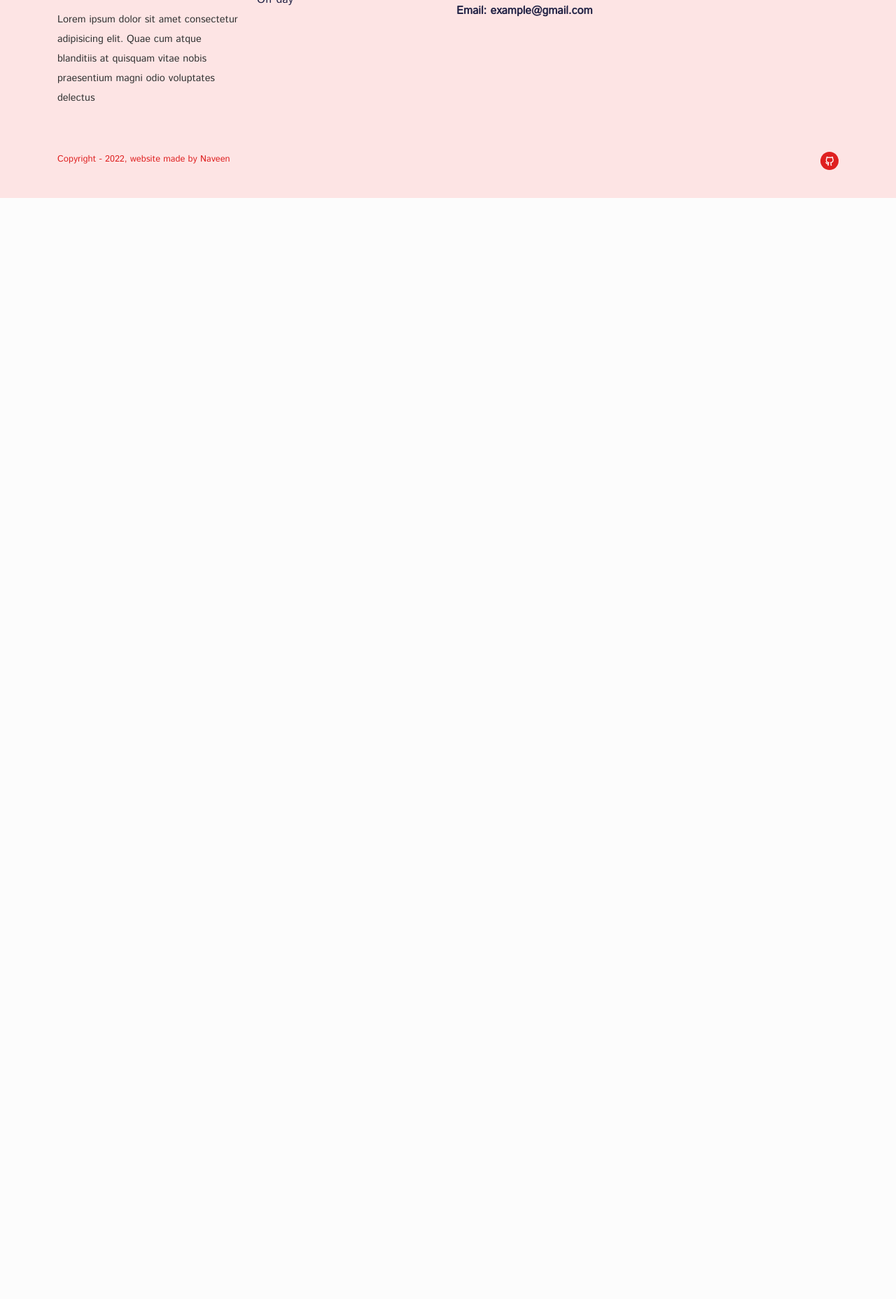
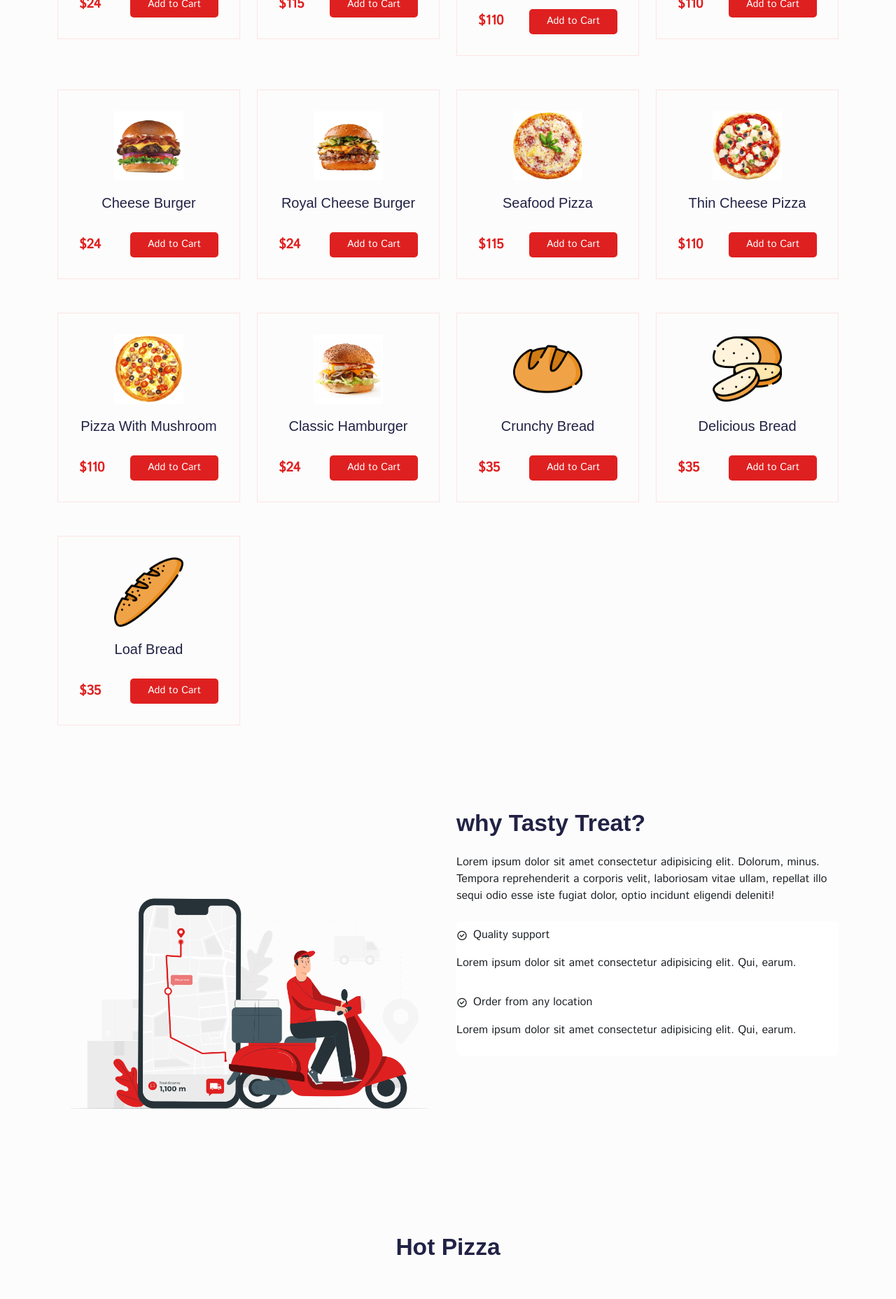
Before and after one commit to xyfer17/Food-Delivery, a React (Create React App) app: page /home in a window 1280 px wide. Shown: the part 2060-3917 px from the top of the page at 70% size. Before the commit the page ends 2343 px from the top, so only its background shows below. Built offline with nearby package versions, Linux system fonts and the light colour scheme; a web font is replaced by a local one.

Commit message:
home page update

```diff
--- a/src/components/UI/category/Category.jsx
+++ b/src/components/UI/category/Category.jsx
@@ -35,7 +35,7 @@
         {categoryData.map((item, index) => (
           <Col lg="3" md="4" sm="6" xs="6" className="mb-4" key={index}>
             <div className="category__item d-flex align-items-center gap-3">
-              <div className="category__img">
+              <div>
                 <img src={item.imgUrl} alt="" className="category__img" />
               </div>
               <h6>{item.display}</h6>
--- a/src/components/UI/product-card/ProductCard.jsx
+++ b/src/components/UI/product-card/ProductCard.jsx
@@ -1,19 +1,20 @@
 import React from "react";
 import { Link } from "react-router-dom";
-import prodimg from "../../../assets/images/product_02.1.jpg";
+import "../../../styles/product-card.css";
 
-const ProductCard = () => {
+const ProductCard = (props) => {
+  const { id, title, image01, price } = props.item;
   return (
     <div className="product__item">
       <div className="product__img">
-        <img src={prodimg} alt="" className="w-50" />
+        <img src={image01} alt="product-img" className="w-50" />
       </div>
       <div className="product__content">
         <h5>
-          <Link>Burger</Link>
+          <Link to={`/foods/${id}`}>{title}</Link>
         </h5>
-        <div>
-          <span className="product__price">$24.00</span>
+        <div className="d-flex align-items-center justify-content-between">
+          <span className="product__price">${price}</span>
           <button className="addToCart__btn">Add to Cart</button>
         </div>
       </div>
--- a/src/index.css
+++ b/src/index.css
@@ -1,5 +1,3 @@
-/* google fonts */
-
 @import url("https://fonts.googleapis.com/css2?family=RocknRoll+One&display=swap");
 @import url("https://fonts.googleapis.com/css2?family=Istok+Web&display=swap");
 
--- a/src/pages/Home.jsx
+++ b/src/pages/Home.jsx
@@ -1,5 +1,5 @@
-import React, { useState } from "react";
-import { Col, Container, Row } from "reactstrap";
+import React, { useEffect, useState } from "react";
+import { Col, Container, ListGroup, ListGroupItem, Row } from "reactstrap";
 import Helmet from "../components/Helmet";
 import "../styles/hero-section.css";
 import heroImg from "../assets/images/hero.png";
@@ -15,7 +15,12 @@
 import foodCategoryImg02 from "../assets/images/pizza.png";
 import foodCategoryImg03 from "../assets/images/bread.png";
 
+import whyImg from "../assets/images/location.png";
+
+import networkImg from "../assets/images/network.png";
+
 import Category from "../components/UI/category/Category";
+import ProductCard from "../components/UI/product-card/ProductCard";
 
 const featureData = [
   {
@@ -38,6 +43,37 @@
 
 const Home = () => {
   const [category, setCategory] = useState("ALL");
+  const [allProducts, setAllProducts] = useState(products);
+  const hotPizza = products
+    .filter((item) => item.category === "Pizza")
+    .slice(0, 4);
+
+  useEffect(() => {
+    if (category === "ALL") {
+      setAllProducts(products);
+    }
+
+    if (category === "BURGER") {
+      const filteredProducts = products.filter(
+        (item) => item.category === "Burger"
+      );
+      setAllProducts(filteredProducts);
+    }
+
+    if (category === "PIZZA") {
+      const filteredProducts = products.filter(
+        (item) => item.category === "Pizza"
+      );
+      setAllProducts(filteredProducts);
+    }
+
+    if (category === "BREAD") {
+      const filteredProducts = products.filter(
+        (item) => item.category === "Bread"
+      );
+      setAllProducts(filteredProducts);
+    }
+  }, [category]);
 
   return (
     <Helmet title="Home">
@@ -140,7 +176,7 @@
             <Col lg="12">
               <div className="food__category d-flex align-items-center justify-content-center gap-4">
                 <button
-                  className={`all_btn ${
+                  className={`all__btn ${
                     category === "ALL" ? "foodBtnActive" : ""
                   }`}
                   onClick={() => setCategory("ALL")}
@@ -177,6 +213,95 @@
                 </button>
               </div>
             </Col>
+            {allProducts.map((item) => (
+              <Col lg="3" md="4" sm="6" xm="6" className="mt-5" key={item.id}>
+                <ProductCard item={item} />
+              </Col>
+            ))}
+          </Row>
+        </Container>
+      </section>
+
+      <section className="why__choose-us">
+        <Container>
+          <Row>
+            <Col lg="6" md="6">
+              <img src={whyImg} alt="" className="w-100" />
+            </Col>
+
+            <Col lg="6" md="6">
+              <div className="why__tasty-treat">
+                <h2 className="tasty__treat-title mb-4">
+                  why <span>Tasty Treat?</span>
+                </h2>
+                <p className="tasty__treat-desc">
+                  Lorem ipsum dolor sit amet consectetur adipisicing elit.
+                  Dolorum, minus. Tempora reprehenderit a corporis velit,
+                  laboriosam vitae ullam, repellat illo sequi odio esse iste
+                  fugiat dolor, optio incidunt eligendi deleniti!
+                </p>
+
+                <ListGroup className="mt-4">
+                  <ListGroupItem className="border-0 ps-0">
+                    <p className="choose__us-title d-flex align-items-center gap-2 ">
+                      <i class="ri-checkbox-circle-line"></i> Quality support
+                    </p>
+                    <p className="choose__us-desc">
+                      Lorem ipsum dolor sit amet consectetur adipisicing elit.
+                      Qui, earum.
+                    </p>
+                  </ListGroupItem>
+                  <ListGroupItem className="border-0 ps-0">
+                    <p className="choose__us-title d-flex align-items-center gap-2 ">
+                      <i class="ri-checkbox-circle-line"></i>Order from any
+                      location{" "}
+                    </p>
+                    <p className="choose__us-desc">
+                      Lorem ipsum dolor sit amet consectetur adipisicing elit.
+                      Qui, earum.
+                    </p>
+                  </ListGroupItem>
+                </ListGroup>
+              </div>
+            </Col>
+          </Row>
+        </Container>
+      </section>
+
+      <section className="pt-0">
+        <Container>
+          <Row>
+            <Col className="text-center mb-5" lg="12">
+              <h2>Hot Pizza</h2>
+            </Col>
+            {hotPizza.map((item) => (
+              <Col lg="3" md="4" sm="6" xs="6" key={item.id}>
+                <ProductCard item={item} />
+              </Col>
+            ))}
+          </Row>
+        </Container>
+      </section>
+
+      <section>
+        <Container>
+          <Row>
+            <Col lg="6" md="6">
+              <div className="testimonial ">
+                <h5 className="testimonial__subtitle mb-4">Testimonial</h5>
+                <h2 className="testimonial__title mb-4">
+                  What our <span>customers</span> are saying
+                </h2>
+                <p className="testimonial__desc">
+                  Lorem ipsum dolor sit amet consectetur, adipisicing elit.
+                  Distinctio quasi qui minus quos sit perspiciatis inventore
+                  quis provident placeat fugiat!
+                </p>
+              </div>
+            </Col>
+            <Col lg="6" md="6">
+              <img src={networkImg} alt="testimonial-img" className="w-100" />
+            </Col>
           </Row>
         </Container>
       </section>
--- /dev/null
+++ b/src/styles/product-card.css
@@ -0,0 +1,55 @@
+.product__item {
+    border: 1px solid #fde4e4;
+    text-align: center;
+    padding: 30px;
+    cursor: pointer;
+}
+
+.product__img{
+    margin-bottom: 20px;
+    transition: 0.4s;
+}
+
+.product__img:hover {
+    transform: scale(1.2);
+}
+
+
+.product__content{
+    color: #212245;
+    font-size: 1rem;
+}
+
+.product__content h5{
+    margin-bottom: 30px;
+}
+
+.product__price{
+    color: #df2020;
+    font-weight: 600;
+    font-size: 1.2rem;
+}
+
+.addToCart__btn {
+    border: none;
+    padding: 7px 25px;
+    background: #df2020;
+    color: #fff;
+    border-radius: 5px;
+    font-size: 0.9rem;
+}
+
+@media only screen and (max-width: 992px) {
+    .product__content h5 a {
+        font-size: 0.8rem;
+    }
+
+    .product__item {
+        padding: 20px;
+    }
+
+    .addToCart__btn {
+        padding: 5px 15px;
+        font-size: 0.7rem;
+    }
+}
```
Also changed, not shown: src/styles/home.css (line endings or trailing spaces).
